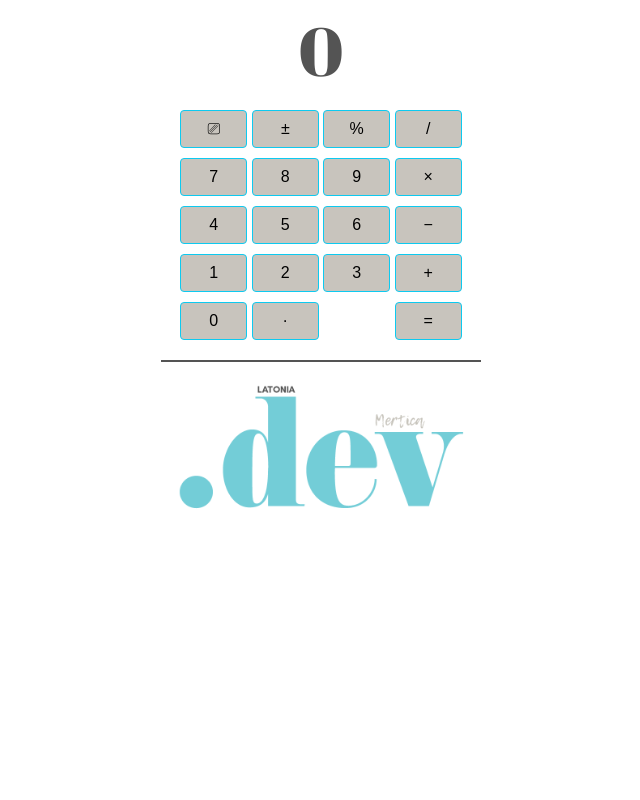
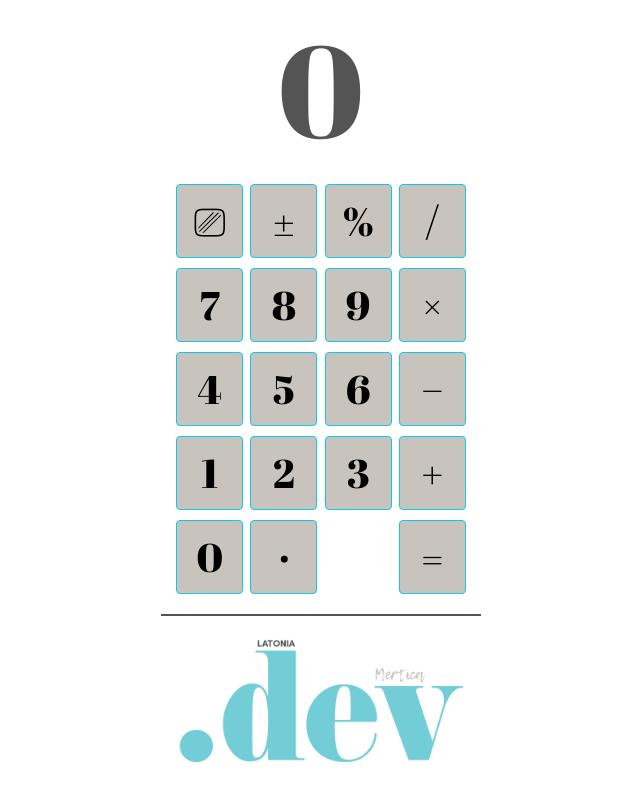
Before and after one commit to LaTonia-Mertica/Dev-Calc, a website: page index.html in a window 1280 px wide. Shown: the whole page, without its empty margins (319-959 px from the left). Drawn offline with nearby package versions, Linux system fonts and the light colour scheme.

Commit message:
custom fonts / final

```diff
--- a/index.html
+++ b/index.html
@@ -11,7 +11,6 @@
       href="images/lm-alt-logo.png"
       type="image/x-icon"
     />
-
     <link
       href="https://cdn.jsdelivr.net/npm/bootstrap@5.0.1/dist/css/bootstrap.min.css"
       rel="stylesheet"
@@ -19,7 +18,6 @@
       crossorigin="anonymous"
     />
     <link rel="stylesheet" href="style.css" />
-
     <link
       rel="stylesheet"
       rel="preconnect"
@@ -30,7 +28,7 @@
   </head>
 
   <body>
-    <main class="container" style="text-align: center">
+    <main class="container">
       <div class="row"></div>
 
       <div id="screen">
--- a/style.css
+++ b/style.css
@@ -1,7 +1,11 @@
 body {
-  font-family: "Madrone Std", "Glacial Indifference", sans-serif;
+  color: #545454;
+}
 
-  color: #545454;
+main {
+  text-align: center;
+  font-size: 250%;
+  font-family: "Abril Fatface";
 }
 
 .row {
@@ -9,11 +13,13 @@ body {
 }
 
 #leadingZero {
-  font-size: 425%;
+  font-size: 325%;
   font-family: "Abril Fatface";
 }
 
 .custom {
+  font-size: 100%;
+  font-family: "Abril Fatface";
   width: 67px !important;
   background-color: #c8c4bd;
 }
```
